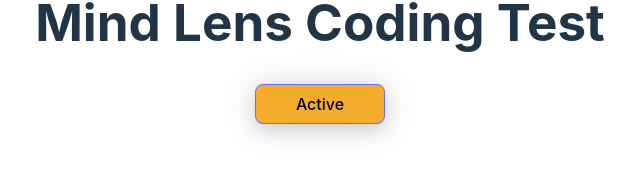
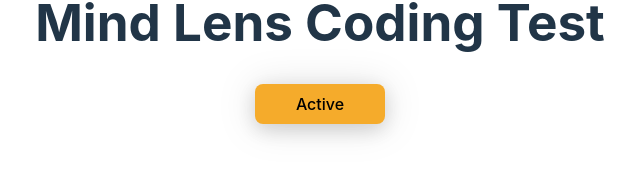
Before and after one commit to paingtk/mind-lens-coding-test, a Vue app: page / in a window 1280 px wide. In both pictures the pointer is over the button "Active". Shown: the part 358-532 px from the top of the page, without its empty margins (320-960 px from the left). Built offline with nearby package versions, Linux system fonts and the light colour scheme.

Commit message:
update secondary button hover style

```diff
--- a/src/components/AppButton.vue
+++ b/src/components/AppButton.vue
@@ -60,7 +60,6 @@ button {
   width: 130px;
   height: 40px;
   cursor: pointer;
-  transition: border-color 0.25s;
 }
 button.primary {
   background-color: #f7ba50;
@@ -70,12 +69,18 @@ button.secondary {
   color: #c75100;
   background-color: none;
 }
-button:hover {
+button.primary:hover {
   filter: drop-shadow(0px 6px 10px rgba(0, 0, 0, 0.14))
     drop-shadow(0px 1px 18px rgba(0, 0, 0, 0.12));
+  background-color: #f5ab2b;
+  border: none;
 }
-button.primary:hover {
-  background-color: #f5ab2b;
+button.secondary:hover {
+  filter: drop-shadow(0px 6px 10px rgba(0, 0, 0, 0.14))
+    drop-shadow(0px 1px 18px rgba(0, 0, 0, 0.12));
+  border-color: #c75100;
+  color: #c75100;
+  background-color: none;
 }
 .prepend {
   margin-right: 4px;
```
